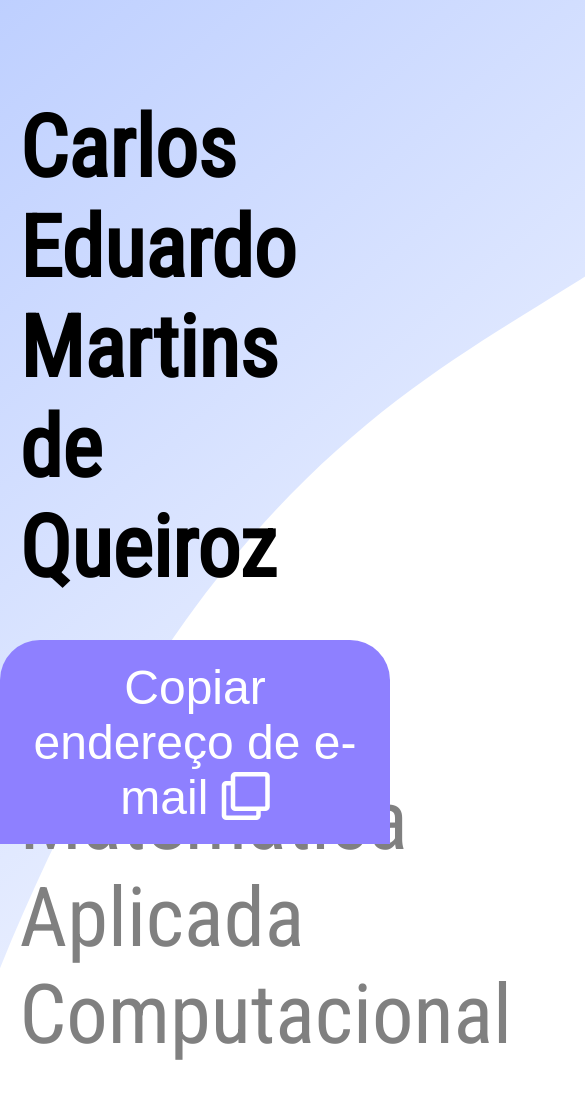
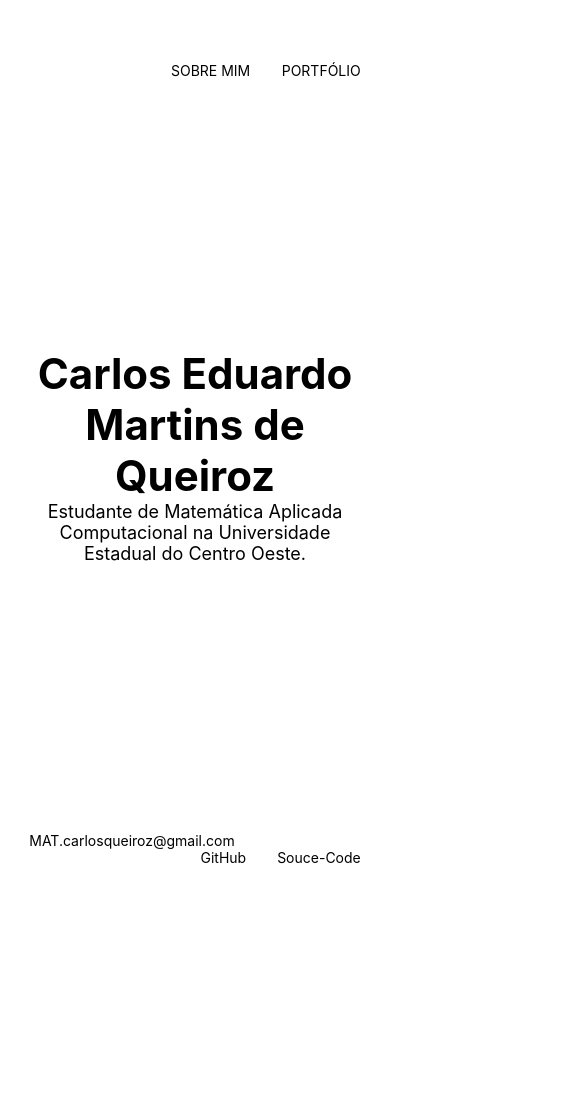
Before and after one commit to MAC-Carlos/MAC-Carlos.github.io, a plain HTML site: page index.html in a window 390 px wide. Shown: the top 1093 px of the page, 585 px wide, since content can reach past the window. After the commit the page ends 889 px from the top, so only its background shows below. Drawn offline with Linux system fonts and the light colour scheme.

Commit message:
new layout

```diff
--- a/index.html
+++ b/index.html
@@ -1,42 +1,43 @@
 <!DOCTYPE html>
 
-<html>
+<style>
+  h1 {
+    font-size: 42px;
+  }
+
+  .content {
+    text-align: center;
+    margin: auto;
+    padding: 27vh 0;
+  }
+
+  p {font-size: 18px;}
+</style>
+
 <head>
-		<title>Carlos Queiroz</title>
-        <link rel="icon" href="images/icon.svg">
-        <link rel="stylesheet" href="https://use.fontawesome.com/releases/v5.4.1/css/all.css">
-		<link rel="stylesheet" href="style.css">
+  <title>Sobre mim | Carlos Queiroz</title>
+  <meta name="viewport" content="width=device-width, initial-scale=1.0"/>
+  <link rel="stylesheet" href="style.css"/>
 </head>
 
 <body>
-        <div class="main">
+  <nav>
+    <ul>
+      <li><a href="">SOBRE MIM</a></li>
+      <li><a href="portfolio.html">PORTFÓLIO</a></li>
+    </ul>
+  </nav>
 
+  <div class="content">
     <h1>Carlos Eduardo Martins de Queiroz</h1>
+    <p>Estudante de Matemática Aplicada Computacional na Universidade Estadual do Centro Oeste.</p>
+  </div>
 
-                <p>Aluno de Matemática Aplicada Computacional na Universidade
-			       Estadual do Centro Oeste (UNICENTRO) campus CEDETEG. </p>
-
-            <div class="buttons">
+  <footer>
+    MAT.carlosqueiroz@gmail.com
     <ul>
-                    <li><a class="social" href="https://br.linkedin.com/" target="_blank"><i class="fab fa-linkedin"></i></a></li>
-                    <li><a class="social" href="https://github.com/MAC-Carlos" target="_blank"><i class="fab fa-github"></i></a></li>
-                    <li><a class="social" href="https://gitlab.com/Carlos-Queiroz" target="_blank"><i class="fab fa-gitlab"></i></a></li>
+      <li><a href="https://github.com/MAC-Carlos">GitHub</a></li>
+      <li><a href="https://github.com/MAC-Carlos/MAC-Carlos.github.io">Souce-Code</a></li>
     </ul>
-                <button onclick="myFunction()">Copiar endereço de e-mail
-                    <i class="far fa-clone"></i>
-                </button>
-            </div>
-        </div>
+  </footer>
 </body>
-</html>
-
-<script>
-function myFunction() {
-    var text = "mat.carlosqueiroz@gmail.com";
-    navigator.clipboard.writeText(text).then(function() {
-        console.log('Async: Copying to clipboard was successful!');
-    }, function(err) {
-        console.error('Async: Could not copy text: ', err);
-    });
-}
-</script>
--- a/style.css
+++ b/style.css
@@ -1,117 +1,43 @@
-@import url('https://fonts.googleapis.com/css?family=Roboto+Condensed&display=swap');
+* {
+  box-sizing: border-box;
+  margin: 0;
+  padding: 0;
+}
 
 body {
-	font-family: 'Roboto Condensed', sans-serif;
-	margin: 0;
-	height: 100%;
-	background: url('images/waves.svg') no-repeat;
-	background-size: cover;
+  font-family: -apple-system, system-ui, BlinkMacSystemFont, "Segoe UI", "Open Sans", "Helvetica Neue", Helvetica, Arial, sans-serif;
+  margin: auto;
+  width: 85vw;
 }
 
-ul {
-	margin: 0;
-	margin-left: 300px;
-	padding: 0;
-	position: absolute;
+a {
+  text-decoration: none;
+  color: black;
 }
 
-.buttons li{
-  	display: inline-block;
-	margin-left: 15px;
-	margin-right: 40px;
-  	list-style: none;
-	display: inline;
+a:hover {
+  text-decoration: underline;
 }
 
-.social i {
-	position: absolute;
-	color: #8e80ff;
-	padding-right: 0px;
-	font-size: 30pt;
+footer {
+  font-size: 14px;
+  padding-bottom: 40px;
+  padding-top: 40px;
 }
 
-.main {
-	margin-left: 10%;
-	margin-top: 15%;
-	margin-right: 50%;
+nav {
+  padding: 60px 0;
 }
 
-button {
-	font-size: 18px;
-	margin: 0px;
-  	border: 0;
-  	cursor: pointer;
-  	padding: 10px 30px 10px 30px;
-  	border-radius: 5px;
-  	color: white;
-	background-color: #8e80ff;
+nav ul, footer ul {
+  float: right;
 }
 
-button:active {
-	border-color: #8e80ff;
-	background-color: white;
-	color: #8e80ff;
+nav li, footer li {
+  display: inline-block;
+  margin-left: 27px;
 }
 
-h1 {
-	font-size: 24pt;
-	padding-bottom: 20px;
+nav a {
+  font-size: 14px;
 }
-
-p	{
-	color: gray;
-	font-size: 16pt;
-	padding-bottom: 20px;
-}
-
-@media (max-width: 1000px) {
-	body {
-		font-family: 'Roboto Condensed', sans-serif;
-		margin: 0;
-		height: 100%;
-		background: url('images/waves-mobile.svg') no-repeat;
-		background-size: cover;
-	}
-
-	.main {margin: 0; width: 100%; height: 100%;}
-
-	h1 {margin-left: 5%; margin-top: 25%; margin-right: 5%; font-size: 64pt;}
-
-	p {margin-left: 5%; margin-top: 5%; margin-right: 5%; color: gray; font-size: 62pt; padding-bottom: 20px;}
-
-	button {
-		width: 100%;
-		position: fixed;
-		bottom: 0;
-		font-size: 36pt;
-		margin: 0;
-	  	border: 0;
-	  	padding-top: 5%;
-		padding-bottom: 5%;
-	  	border-radius: 40px 40px 0 0;
-	  	color: white;
-		background-color: #8e80ff;
-	}
-
-	ul {
-		margin: 0;
-		margin-bottom: 400px;
-		position: relative;
-	}
-
-	.buttons li{
-	  	display: inline-block;
-		margin-left: 125px;
-		margin-right: 125px;
-		margin-bottom: 50px;
-	  	list-style: none;
-		display: inline;
-	}
-
-	.social i {
-		position: absolute;
-		color: #8e80ff;
-		padding-right: 0px;
-		font-size: 200px;
-	}
-}
```
Also changed, not shown: portfolio.html (added, +65 -0 lines), images/icon.svg (deleted), images/waves-mobile.svg (deleted), images/waves.svg (deleted). Lines whose indentation alone changed are shown as unchanged.
